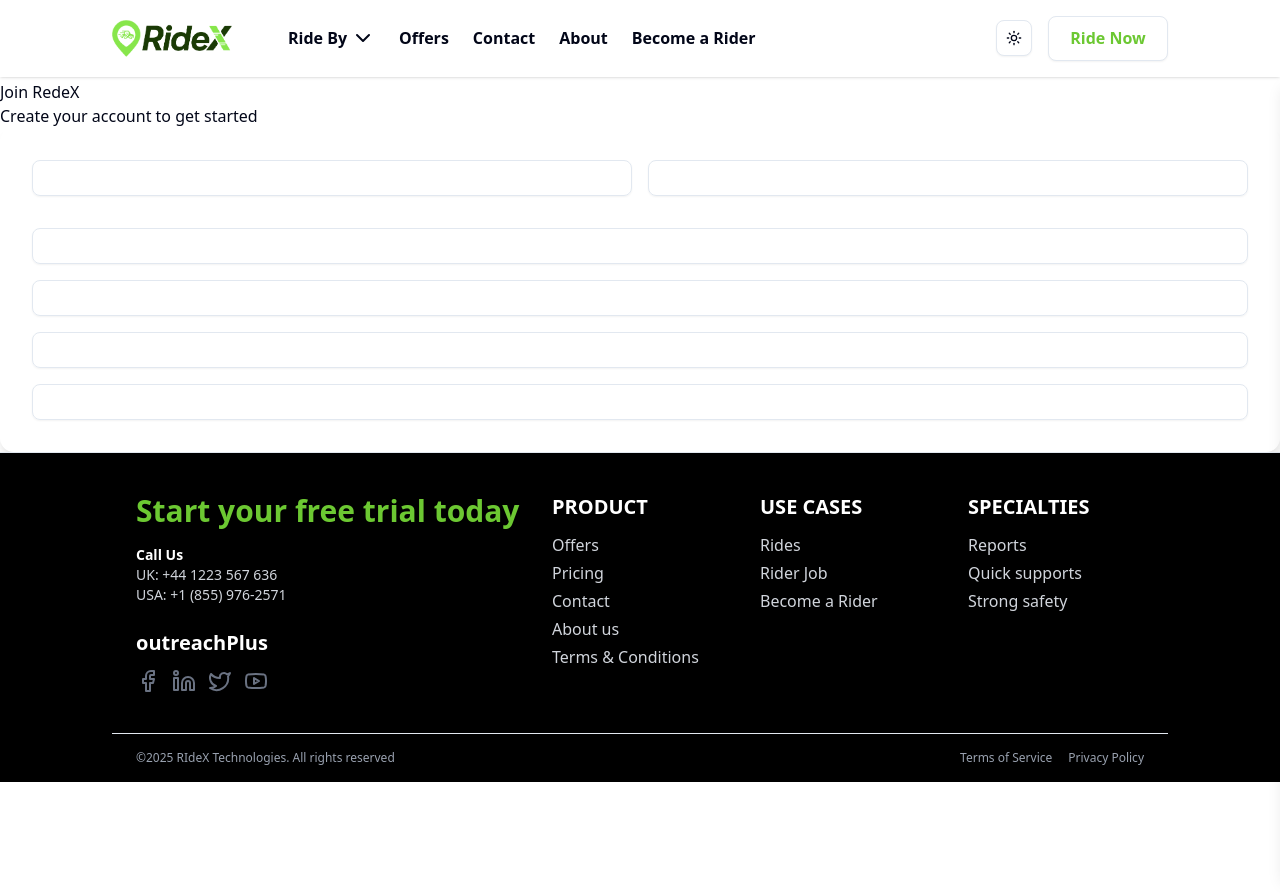
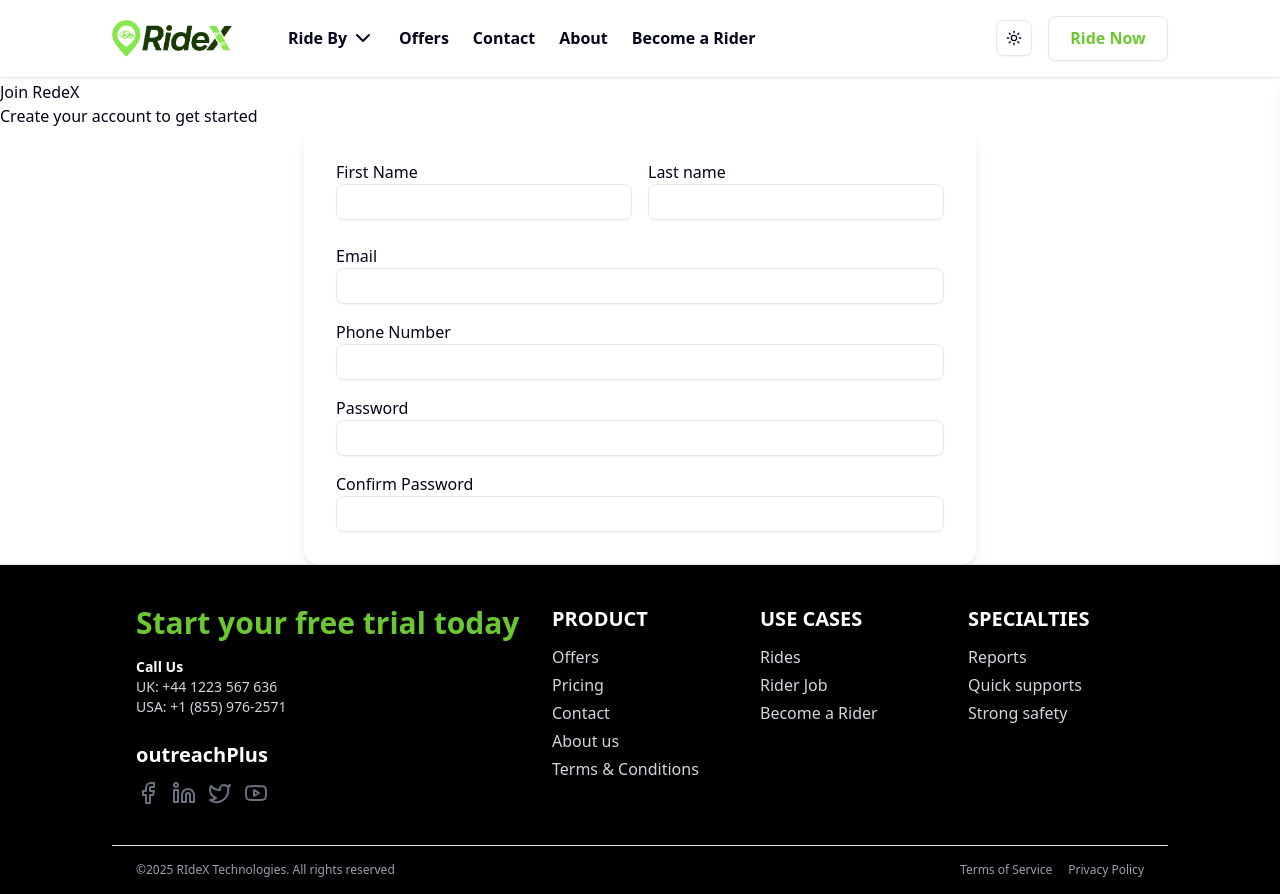
Before and after one commit to rubel6610/RideX-Frontend, a Next.js app: page /register in a window 1280 px wide. Before the commit the page ends 800 px from the top, so only its background shows below. Built offline with nearby package versions, Linux system fonts and the light colour scheme.

Commit message:
Added label for each input field

```diff
--- a/src/app/register/page.jsx
+++ b/src/app/register/page.jsx
@@ -15,22 +15,29 @@ function RegisterPage() {
       </div>
 
       {/* register page from  */}
-      <form className='shadow-lg p-8 rounded-xl space-y-4'>
-
-
-
+      <form className='shadow-lg p-8 rounded-xl space-y-4 max-w-2xl mx-auto'>
         {/* first & last name field  */}
-        <div className='space-y-4 grid grid-cols-1 md:grid-cols-2 gap-0 md:gap-4'>
-          <Input></Input>
-          <Input></Input>
+        <div className='space-y-2 grid grid-cols-1 md:grid-cols-2 gap-0 md:gap-4'>
+          <div>
+            <label>First Name</label>
+            <Input></Input>
+          </div>
+          <div>
+            <label>Last name</label>
+            <Input></Input>
+          </div>
         </div>
         {/* email field  */}
+        <label>Email</label>
         <Input></Input>
         {/* phone number field  */}
+        <label>Phone Number</label>
         <Input></Input>
         {/* password field  */}
+        <label>Password</label>
         <Input></Input>
         {/* confirm password field  */}
+        <label>Confirm Password</label>
         <Input></Input>
 
 
```
